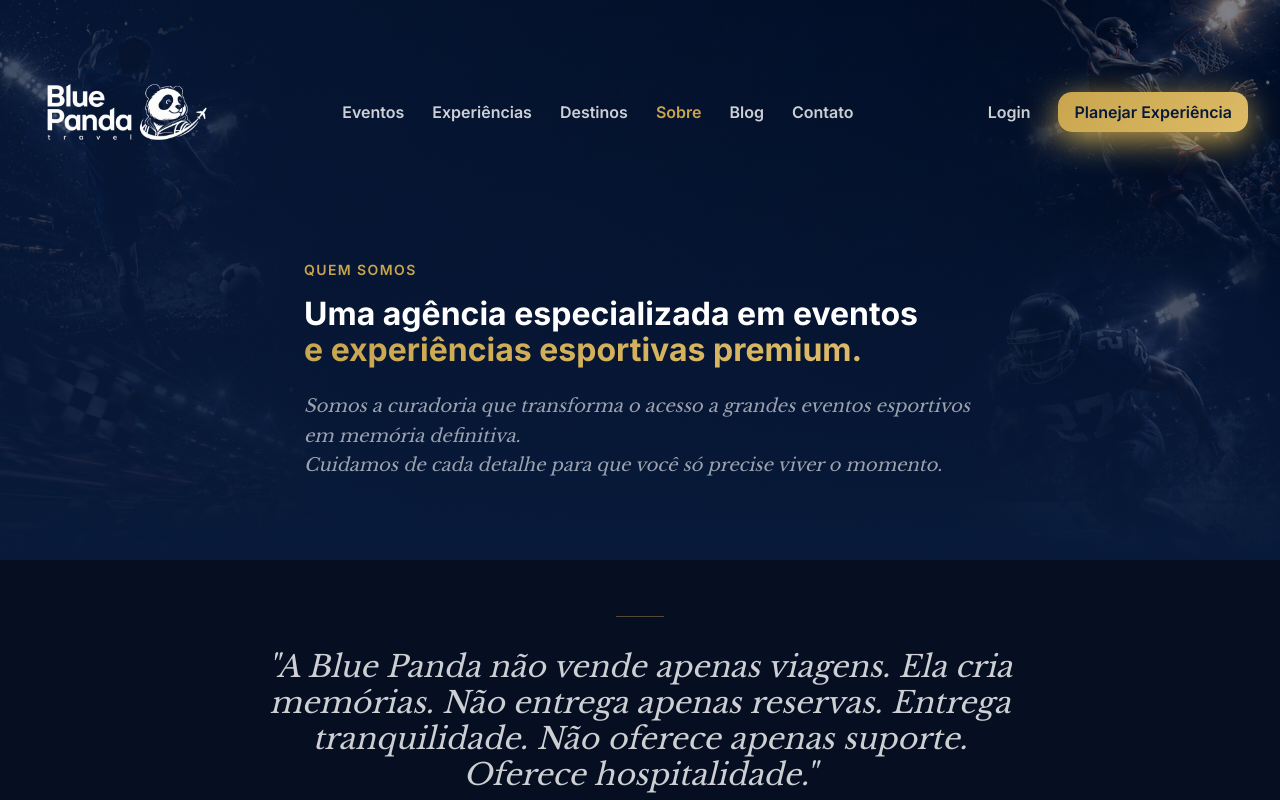
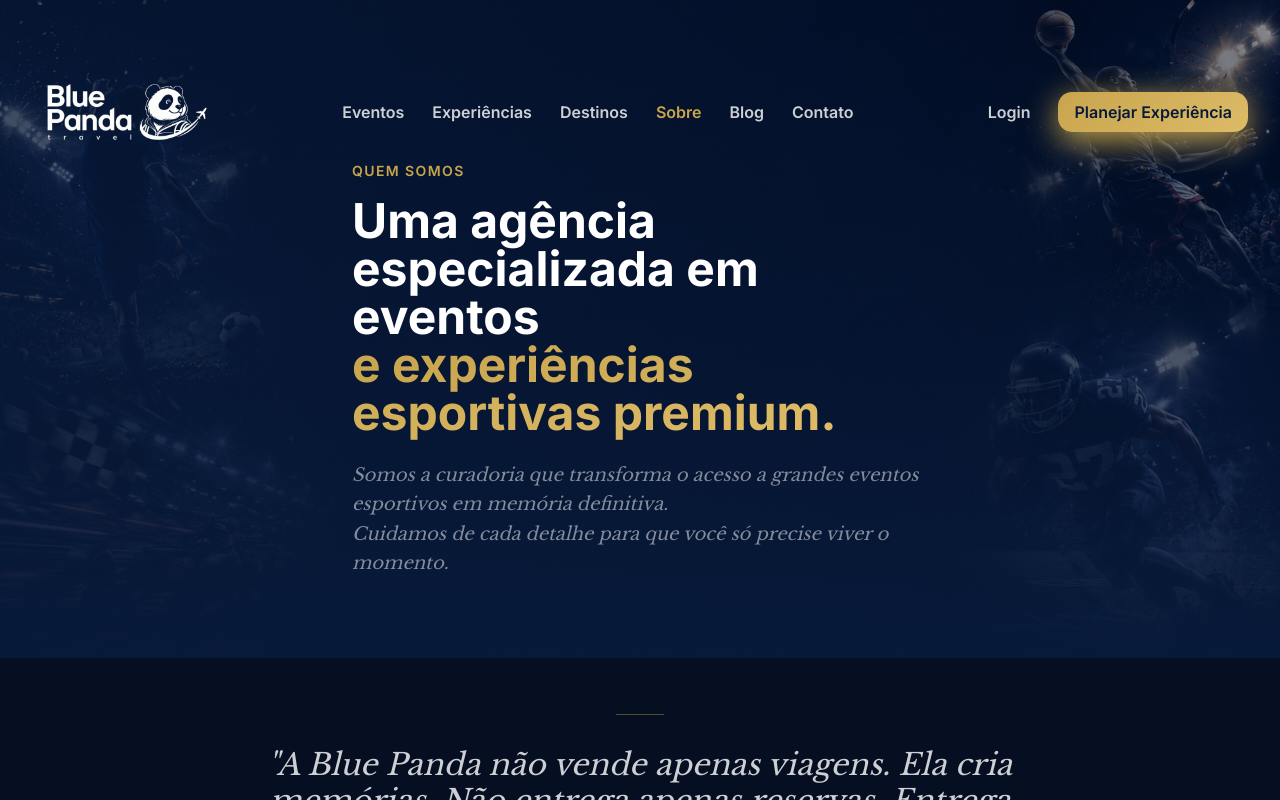
Before and after one commit to Brunoleoguilherme/blue-panda-plataform, a Next.js app: page /sobre in a window 1280 px wide. Shown: the top 800 px of the page. Built offline with nearby package versions, Linux system fonts and the light colour scheme.

Commit message:
sobre: alinha tamanho de fonte com destinos

```diff
--- a/app/(public)/sobre/sobre-equipe.tsx
+++ b/app/(public)/sobre/sobre-equipe.tsx
@@ -3,7 +3,6 @@
 import React from "react";
 import Image from "next/image";
 import { motion } from "framer-motion";
-import { Linkedin, Instagram } from "lucide-react";
 
 const equipe = [
   {
@@ -89,23 +88,6 @@ export function SobreEquipe() {
                 {membro.bio}
               </p>
 
-              {/* Social */}
-              <div className="flex items-center justify-center gap-3">
-                <a
-                  href={membro.linkedin}
-                  className="w-8 h-8 rounded-full border border-white/10 flex items-center justify-center text-white/40 hover:text-gold hover:border-gold/30 transition-colors"
-                  aria-label="LinkedIn"
-                >
-                  <Linkedin size={14} />
-                </a>
-                <a
-                  href={membro.instagram}
-                  className="w-8 h-8 rounded-full border border-white/10 flex items-center justify-center text-white/40 hover:text-gold hover:border-gold/30 transition-colors"
-                  aria-label="Instagram"
-                >
-                  <Instagram size={14} />
-                </a>
-              </div>
             </motion.div>
           ))}
         </div>
--- a/app/(public)/sobre/sobre-hero.tsx
+++ b/app/(public)/sobre/sobre-hero.tsx
@@ -31,12 +31,12 @@ export function SobreHero() {
           <p className="text-xs font-semibold text-gold uppercase tracking-widest mb-4">
             Quem somos
           </p>
-          <h1 className="text-xl sm:text-3xl lg:text-[32px] font-bold text-white leading-tight mb-6">
+          <h1 className="text-3xl sm:text-5xl font-bold text-white leading-tight mb-6 max-w-xl">
             Uma agência especializada em eventos
             <br />
             <span className="text-gold-gradient">e experiências esportivas premium.</span>
           </h1>
-          <p className="text-white/60 text-lg font-serif italic leading-relaxed">
+          <p className="text-white/50 text-lg max-w-xl leading-relaxed font-serif italic">
             Somos a curadoria que transforma o acesso a grandes eventos esportivos em memória definitiva.
             <br />
             Cuidamos de cada detalhe para que você só precise viver o momento.
```
